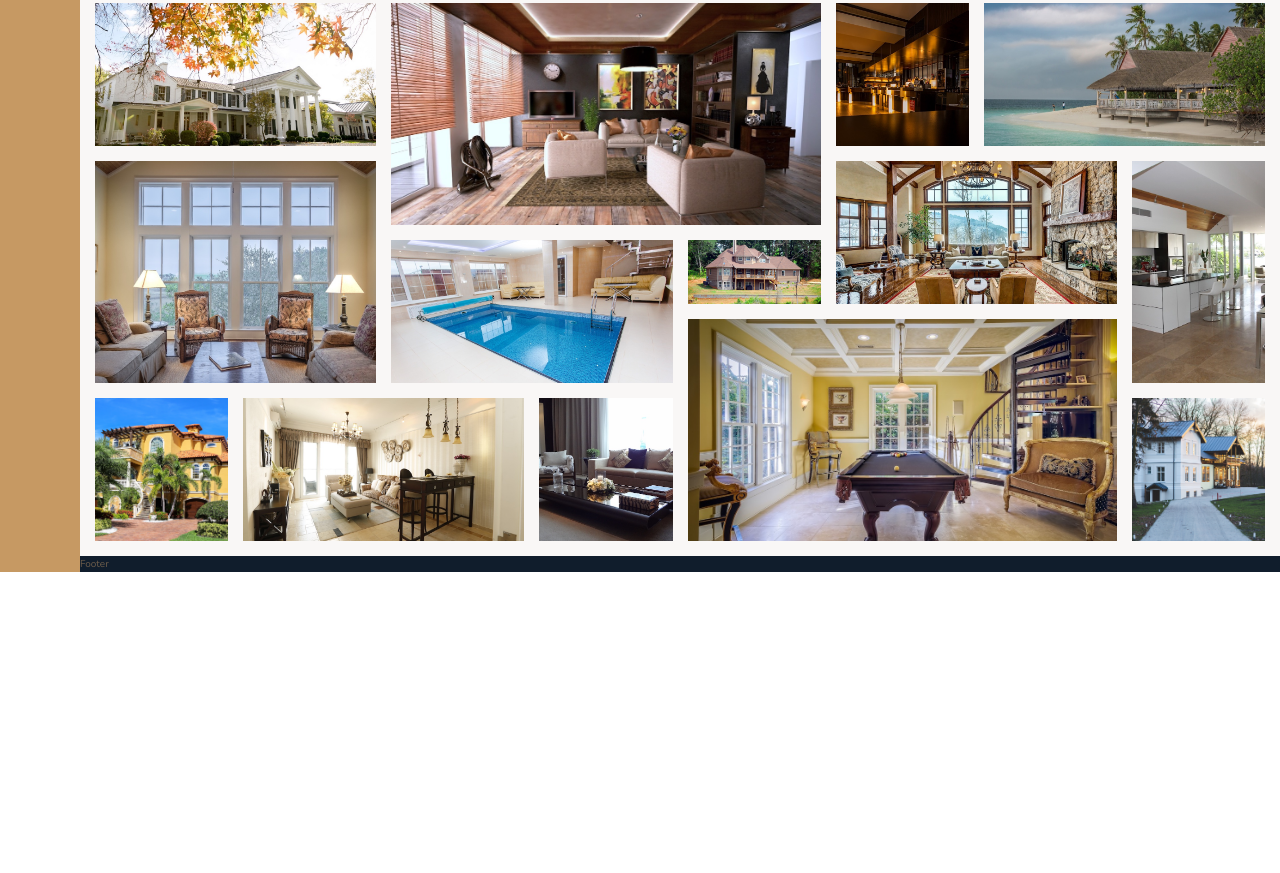
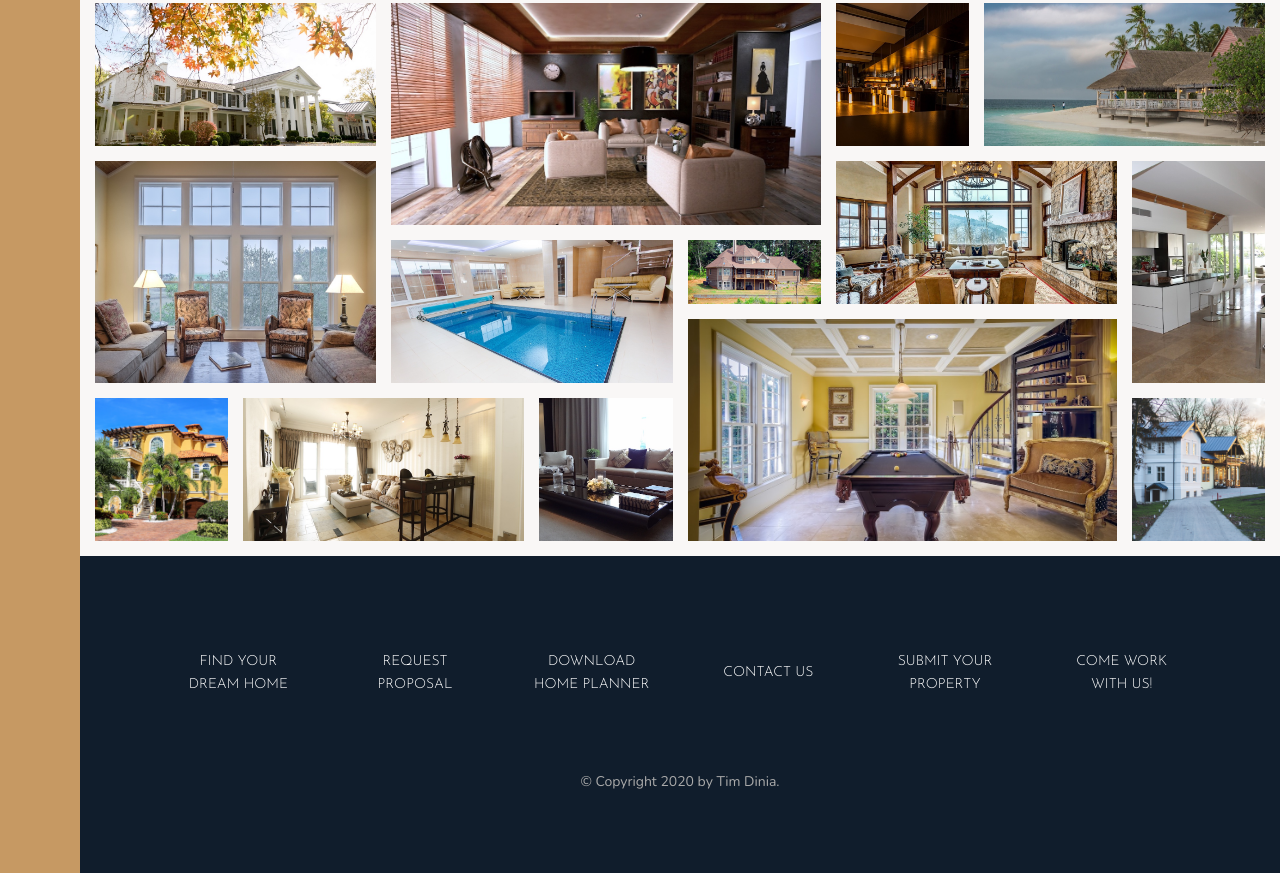
Before and after one commit to tdinia/nexter-ui, a website: page index.html in a window 1280 px wide. Shown: the part 3084-3957 px from the top of the page. Before the commit the page ends 3656 px from the top, so only its background shows below. Drawn offline with nearby package versions, Linux system fonts and the light colour scheme.

Commit message:
add footer

```diff
--- a/index.html
+++ b/index.html
@@ -331,7 +331,19 @@
             <img src="img/gal-14.jpeg" alt="Gallery image 14" class="gallery__img">
         </figure>
     </section>
-    <footer class="footer">Footer</footer>
+    <footer class="footer">
+        <ul class="nav">
+            <li class="nav__item"><a href="#" class="nav__link">Find your dream home</a></li>
+            <li class="nav__item"><a href="#" class="nav__link">Request proposal</a></li>
+            <li class="nav__item"><a href="#" class="nav__link">Download home planner</a></li>
+            <li class="nav__item"><a href="#" class="nav__link">Contact us</a></li>
+            <li class="nav__item"><a href="#" class="nav__link">Submit your property</a></li>
+            <li class="nav__item"><a href="#" class="nav__link">Come work with us!</a></li>
+        </ul>
+        <p class="copyright">
+            &copy; Copyright 2020 by Tim Dinia.
+        </p>
+    </footer>
 </body>
 
 </html>
--- a/sass/_footer.scss
+++ b/sass/_footer.scss
@@ -1,4 +1,43 @@
 .footer {
   background-color: $color-secondary;
   grid-column: full-start / full-end;
+  padding: 8rem;
 }
+
+.nav {
+  list-style: none;
+
+  display: grid;
+  grid-template-columns: repeat(auto-fit, minmax(15rem, 1fr));
+  gap: 2rem;
+  align-items: center;
+
+  &__link:link,
+  &__link:visited {
+    font-size: 1.4rem;
+    color: #fff;
+    text-decoration: none;
+    font-family: $font-display;
+    text-transform: uppercase;
+    text-align: center;
+    padding: 1.5rem;
+    display: block;
+    transition: all 0.2s;
+  }
+
+  &__link:hover,
+  &__link:active {
+    background-color: rgba(#fff, 0.05);
+    transform: translateY(-3px);
+  }
+}
+
+.copyright {
+  font-size: 1.4rem;
+  color: $color-grey-light-2;
+  margin-top: 6rem;
+  margin-right: auto;
+  margin-left: auto;
+  text-align: center;
+  width: 70%;
+}
```
Also changed, not shown: css/style.css.
